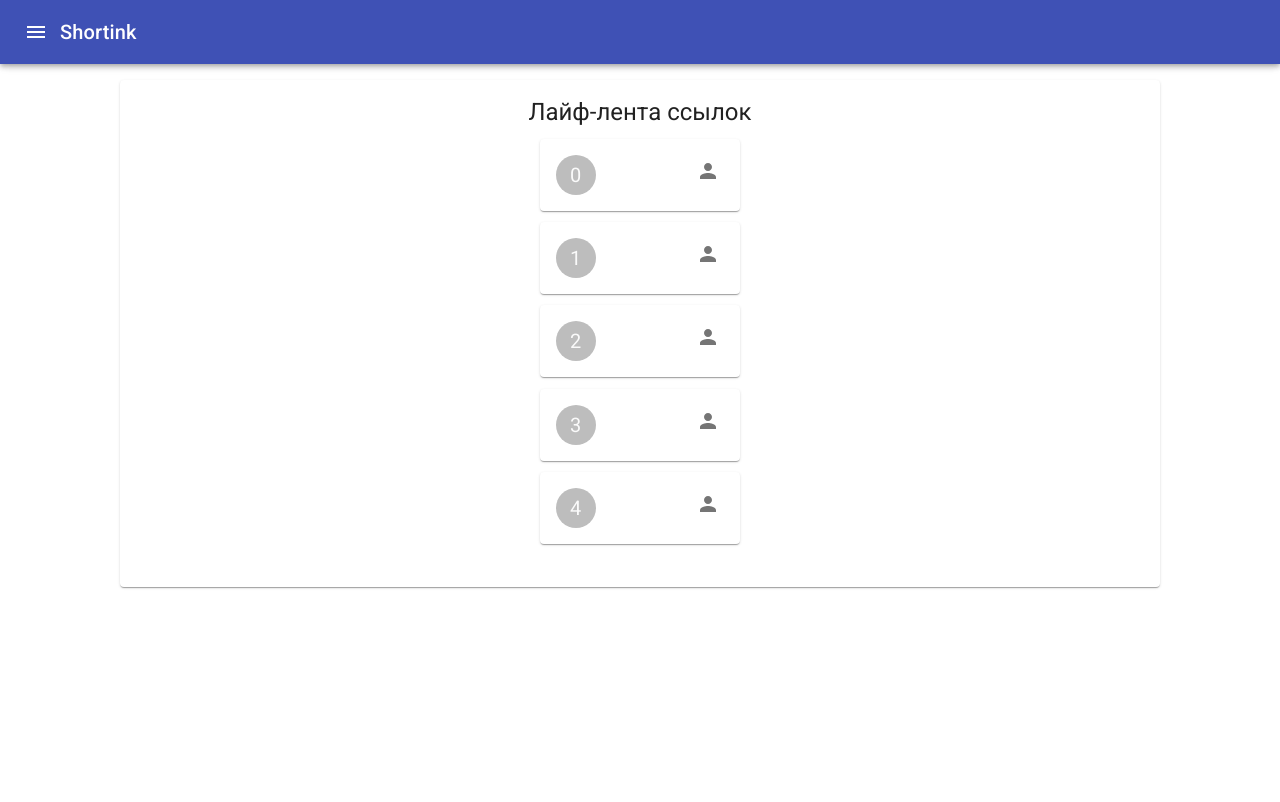
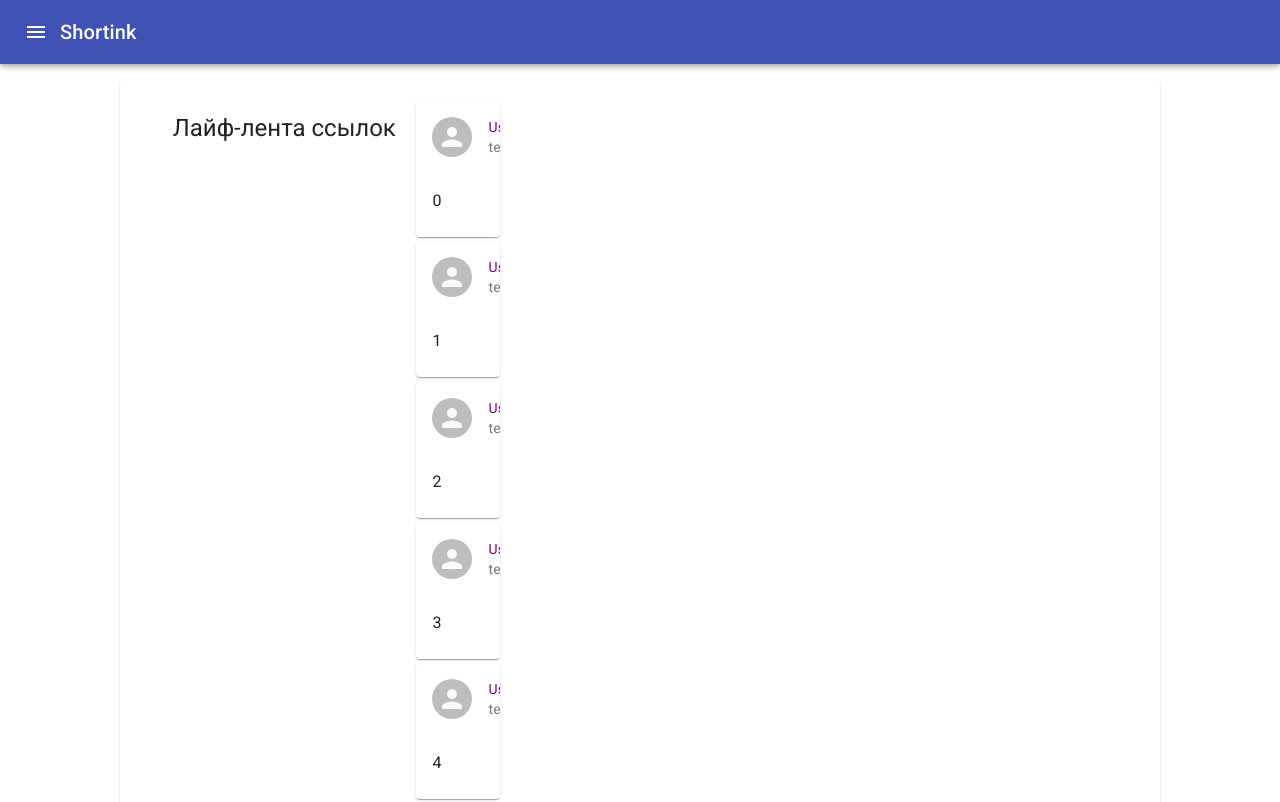
Before and after one commit to TheFinn15/shortink, a React (Create React App) app in the folder frontend/: page / in a window 1280 px wide. Shown: the top 802 px of the page. Built offline with nearby package versions, Linux system fonts and the light colour scheme.

Commit message:
add live list

```diff
--- a/frontend/src/HomePage.tsx
+++ b/frontend/src/HomePage.tsx
@@ -1,8 +1,9 @@
 import React from 'react';
 import './App.css';
-import {Avatar, Card, CardContent, CardHeader, IconButton, Typography} from '@material-ui/core';
+import {Avatar, Card, CardContent, CardHeader, Grid, IconButton, Typography} from '@material-ui/core';
 import {createStyles, makeStyles, Theme} from '@material-ui/core/styles';
 import {Person} from "@material-ui/icons";
+import {Link} from "react-router-dom";
 
 // TODO: Сокращатель ссылок:
 //  Полное управление ссылками и предпросмотр;
@@ -25,20 +26,22 @@ const useStyles = makeStyles((theme: Theme) =>
 
 function getT(): any {
   let arr = []
-  for (let i = 0; i < 5; i++) {
+  for (let i = 0; i < 10; i++) {
     arr.push(
-      <Card style={{margin: 5+'%', width: 'auto'}}>
-        <CardHeader avatar={
-          <Avatar>
-            {i}
-          </Avatar>
-        } action={
-          <IconButton>
-            <Person color="action"/>
-          </IconButton>
-        }>
-        </CardHeader>
-      </Card>
+      <Grid item sm={6} spacing={4}>
+        <Card style={{margin: 5+'%', maxWidth: 100+'%'}}>
+          <Link to={'/profile/user_'+i} style={{textDecoration: 'none', color: 'purple'}}>
+            <CardHeader title={'User_'+i} subheader={'test2@ma.com'} avatar={
+              <Avatar/>
+            }/>
+          </Link>
+          <CardContent>
+            <Typography>
+              {i}
+            </Typography>
+          </CardContent>
+        </Card>
+      </Grid>
     )
   }
   return arr
@@ -50,10 +53,14 @@ function HomePage() {
     <div>
       <Card className={styles.root}>
         <CardContent className={styles.title}>
-          <Typography gutterBottom variant="h5">
-            Лайф-лента ссылок
-            {getT()}
-          </Typography>
+          <Grid container>
+            <Grid item>
+              <CardHeader title={'Лайф-лента ссылок'} style={{textAlign: 'center'}}/>
+            </Grid>
+            <Grid>
+              {getT()}
+            </Grid>
+          </Grid>
         </CardContent>
       </Card>
     </div>
```
Also changed, not shown: 1 other file (tests, documents, lock files or other folders).
